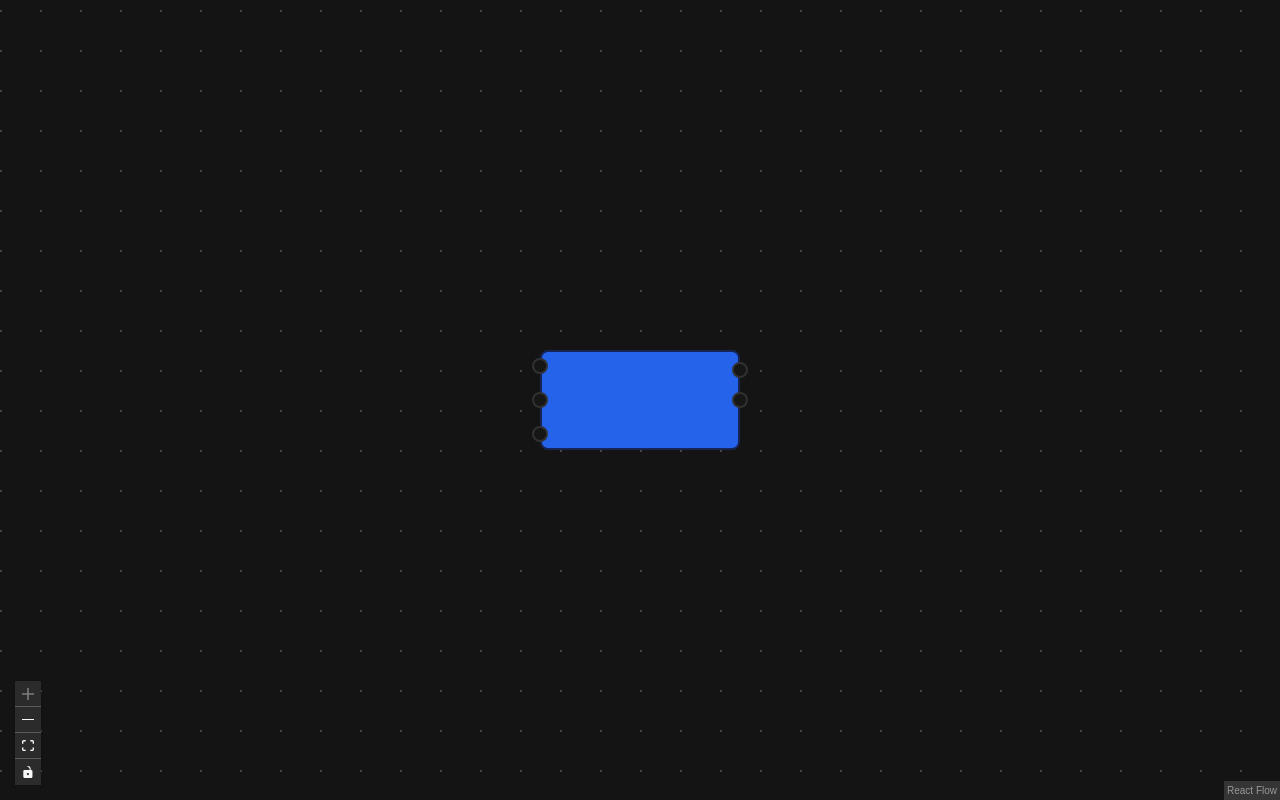
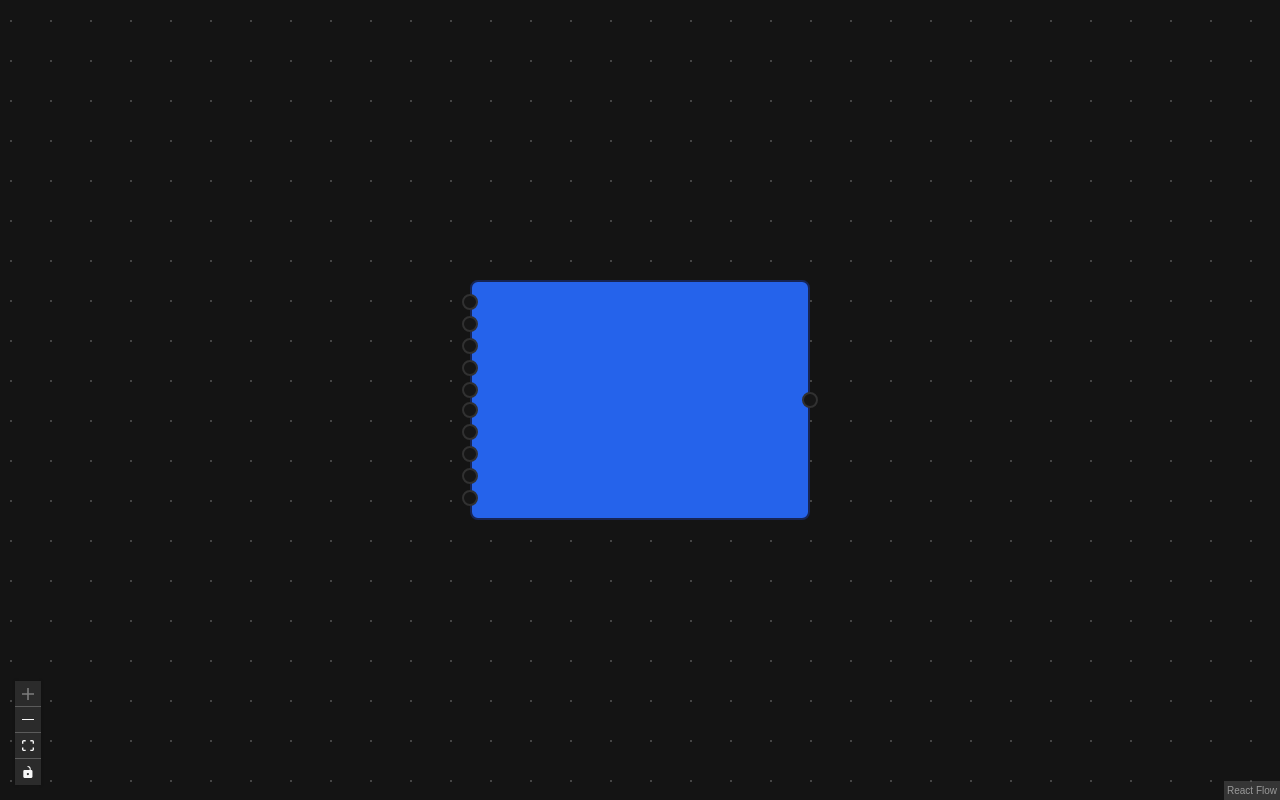
Before and after one commit to 0xmalz/logic-simulation, a Next.js app: page / in a window 1280 px wide. Built offline with nearby package versions, Linux system fonts and the light colour scheme.

Commit message:
feat: fundamental logic gate nodes with proper I/O handle placement

```diff
--- a/app/components/nodes/logic-gate-node-1.tsx
+++ /dev/null
@@ -1,55 +0,0 @@
-import { useCallback } from "react";
-import {
-  Node,
-  NodeProps,
-  getStraightPath,
-  Handle,
-  Position,
-} from "@xyflow/react";
-import { Card } from "@/components/ui/card";
-
-export type CounterNode = Node<
-  {
-    initialCount?: number;
-  },
-  "counter"
->;
-
-//
-
-export default function LogicGateNode(props: NodeProps<CounterNode>) {
-  const onChange = useCallback((evt: React.ChangeEvent<HTMLInputElement>) => {
-    console.log(evt.target.value);
-  }, []);
-
-  const numInput: number = 3;
-  const numOutput: number = 3;
-
-  return (
-    <div className="w-[110px] h-[60px] border border-blue-950 rounded-sm bg-blue-600 hover:bg-blue-500 transition-colors duration-300 shadow">
-      <Handle type="source" position={Position.Right} />
-      <Handle
-        type="target"
-        position={Position.Left}
-        style={{
-          top: 10,
-        }}
-      />
-      <Handle
-        type="target"
-        position={Position.Left}
-        style={{
-          top: 30,
-        }}
-      />
-
-      <Handle
-        type="target"
-        position={Position.Left}
-        style={{
-          top: 50,
-        }}
-      />
-    </div>
-  );
-}
--- a/app/components/nodes/logic-gate-node-2.tsx
+++ /dev/null
@@ -1,47 +0,0 @@
-import { useCallback } from "react";
-import {
-  Node,
-  NodeProps,
-  getStraightPath,
-  Handle,
-  Position,
-} from "@xyflow/react";
-import { Card } from "@/components/ui/card";
-
-export type CounterNode = Node<
-  {
-    initialCount?: number;
-  },
-  "counter"
->;
-
-//
-
-export default function LogicGateNodeB(props: NodeProps<CounterNode>) {
-  const onChange = useCallback((evt: React.ChangeEvent<HTMLInputElement>) => {
-    console.log(evt.target.value);
-  }, []);
-
-  const numInput: number = 3;
-  const numOutput: number = 3;
-
-  return (
-    <div className="w-[95px] h-[40px] border border-blue-950 rounded-sm bg-blue-600 hover:bg-blue-500 transition-colors duration-300">
-      <Handle type="source" position={Position.Right} />
-      <Handle
-        type="target"
-        position={Position.Left}
-        style={{
-          top: 10,
-        }}
-      />
-      <Handle
-        type="target"
-        position={Position.Left}
-        style={{
-          top: 30,
-        }}
-      />
-    </div>
-  );
-}
--- a/app/components/nodes/logic-gate-node.tsx
+++ b/app/components/nodes/logic-gate-node.tsx
@@ -1,49 +1,87 @@
-import { useCallback, useMemo } from "react";
-import {
-  Node,
-  NodeProps,
-  getStraightPath,
-  Handle,
-  Position,
-} from "@xyflow/react";
-import { Card } from "@/components/ui/card";
+import { useMemo } from "react";
+import { Node, NodeProps, Handle, Position } from "@xyflow/react";
 
+/**
+ * Represents the props for the LogicGate node.
+ * @typedef {Object} LogicGateProps
+ * @property {number} target - The number of target handles.
+ * @property {number} source - The number of source handles.
+ */
 export type LogicGateProps = Node<
   {
-    input?: number;
-    output?: number;
+    target: number;
+    source: number;
   },
   "logicGate"
 >;
 
+/**
+ * Calculates the spacing between handles based on the container height and the number of handles.
+ * @param {number} containerHeight - The height of the container.
+ * @param {number} handleCount - The number of handles.
+ * @returns {number} - The calculated spacing between handles.
+ */
+const calculateHandleSpacing = (
+  containerHeight: number,
+  handleCount: number
+) => {
+  return containerHeight / (handleCount + 1);
+};
+
+/**
+ * Generates an array of Handle components based on the provided parameters.
+ * @param {number} handleCount - The number of handles to generate.
+ * @param {"target" | "source"} type - The type of handles to generate (target or source).
+ * @param {Position} position - The position of the handles (e.g., Position.Left, Position.Right).
+ * @param {number} containerHeight - The height of the container.
+ * @returns {JSX.Element[]} - An array of Handle components.
+ */
+const generateHandles = (
+  handleCount: number,
+  type: "target" | "source",
+  position: Position,
+  containerHeight: number
+) => {
+  const spacing = calculateHandleSpacing(containerHeight, handleCount);
+
+  return Array.from({ length: handleCount }, (_, index) => {
+    const topPosition = spacing * (index + 1);
+    const id: string = `${type}-${index}`;
+    return (
+      <Handle
+        key={id}
+        id={id}
+        type={type}
+        position={position}
+        style={{ top: topPosition }}
+        isConnectable
+      />
+    );
+  });
+};
+
+/**
+ * LogicGateNode component represents a custom node with target and source handles.
+ * @param {NodeProps<LogicGateProps>} props - The props for the LogicGateNode component.
+ * @returns {JSX.Element} - The rendered LogicGateNode component.
+ */
 export default function LogicGateNode(props: NodeProps<LogicGateProps>) {
   const { data } = props;
-  const { input, output } = data;
+  const { target, source } = data;
 
+  // Calculate the maximum number of handles to determine the container height
   const maxHandles = useMemo(() => {
-    return Math.max(input ?? 0, output ?? 0);
-  }, [input, output]);
+    return Math.max(target ?? 0, source ?? 0);
+  }, [target, source]);
 
+  // Container dimensions based on the maximum number of handles
   const container = useMemo(
     () => ({
-      width: 70 + maxHandles * 10,
-      height: 20 + maxHandles * 10,
+      width: 70 + maxHandles * 10, // Adjust width based on the number of handles
+      height: 20 + maxHandles * 10, // Adjust height based on the number of handles
     }),
     [maxHandles]
   );
-
-  const inputHandleTops = useMemo(() => {
-    return Array.from(
-      { length: input ?? 0 },
-      (_, index) =>
-        container.height / maxHandles / 2 +
-        index * (container.height / maxHandles)
-    );
-  }, [input, maxHandles, container.height]);
-
-  const outputHandleTops = useMemo(() => {
-    return Array.from({ length: output ?? 0 }, (_, index) => 10 + index * 15);
-  }, [output]);
 
   return (
     <div
@@ -51,31 +89,13 @@ export default function LogicGateNode(props: NodeProps<LogicGateProps>) {
         width: container.width,
         height: container.height,
       }}
-      className={`h-[80px] border border-blue-950 rounded-sm bg-blue-600 hover:bg-blue-500 transition-colors duration-300`}
+      className="border border-blue-950 rounded-sm bg-blue-600 hover:bg-blue-500 transition-colors duration-300"
     >
-      {/* Target Handles for Input */}
-      {inputHandleTops.map((top, index) => (
-        <Handle
-          key={`input-${index}`}
-          type="target"
-          position={Position.Left}
-          style={{
-            top: top,
-          }}
-        />
-      ))}
+      {/* Target Handles (Left Side) */}
+      {generateHandles(target, "target", Position.Left, container.height)}
 
-      {/* Target Handles for Output */}
-      {outputHandleTops.map((top, index) => (
-        <Handle
-          key={`output-${index}`}
-          type="source"
-          position={Position.Right}
-          style={{
-            top: top,
-          }}
-        />
-      ))}
+      {/* Source Handles (Right Side) */}
+      {generateHandles(source, "source", Position.Right, container.height)}
     </div>
   );
 }
--- a/app/page.tsx
+++ b/app/page.tsx
@@ -14,47 +14,51 @@ import {
 import "@xyflow/react/dist/style.css";
 
 import LogicGateNode from "./components/nodes/logic-gate-node";
-import LogicGateNodeA from "./components/nodes/logic-gate-node-1";
-import LogicGateNodeB from "./components/nodes/logic-gate-node-2";
 
+// Initial nodes for the flow diagram
+const initialNodes = [
+  {
+    id: "node-1",
+    type: "logicGate",
+    position: { x: 0, y: 0 },
+    data: {
+      target: 10, // Number of target handles
+      source: 1, // Number of source handles
+    },
+    text: "Title",
+  },
+];
+
+// Initial edgesfor the flow diagram
 const initialEdges = [
   { id: "edge-1", source: "node-1", sourceHandle: "a", target: "node-2" },
   { id: "edge-2", source: "node-1", sourceHandle: "b", target: "node-3" },
 ];
 
-const initialNodes = [
-  {
-    id: "node-1",
-    type: "logicGate",
-    position: { x: 0, y: 0 },
-    data: { input: 3, output: 2 },
-    text: "Title",
-  },
-];
-
+/**
+ * Main App component that renders the ReactFlow diagram.
+ * @returns {JSX.Element} - The rendered ReactFlow diagram.
+ */
 export default function App() {
   const [nodes, setNodes] = useState(initialNodes);
   const [edges, setEdges] = useState(initialEdges);
 
-  const nodeTypes = useMemo(
-    () => ({
-      logicGate: LogicGateNode,
-      logicGateA: LogicGateNodeA,
-      logicGateB: LogicGateNodeB,
-    }),
-    []
-  );
+  // Register custom node types (e.g., logicGate)
+  const nodeTypes = useMemo(() => ({ logicGate: LogicGateNode }), []);
 
+  // Handler for node changes
   const onNodesChange = useCallback(
     (changes: any) => setNodes((nds) => applyNodeChanges(changes, nds)),
     []
   );
 
+  // Handler for edge changes
   const onEdgesChange = useCallback(
     (changes: any) => setEdges((eds) => applyEdgeChanges(changes, eds)),
     []
   );
 
+  // Handler for creating new connections between nodes
   const onConnect = useCallback(
     (params: Connection) => setEdges((eds) => addEdge(params, eds)),
     [setEdges]
@@ -69,13 +73,13 @@ export default function App() {
         edges={edges}
         onEdgesChange={onEdgesChange}
         onConnect={onConnect}
-        nodeTypes={nodeTypes}
+        nodeTypes={nodeTypes} // Pass custom node types
         snapToGrid
-        snapGrid={[10, 10]}
-        fitView
+        snapGrid={[10, 10]} // Grid size for snapping
+        fitView // Automatically fit the diagram to the viewport
       >
-        <Background />
-        <Controls />
+        <Background /> {/* Grid background */}
+        <Controls /> {/* Zoom and pan controls */}
       </ReactFlow>
     </div>
   );
```
